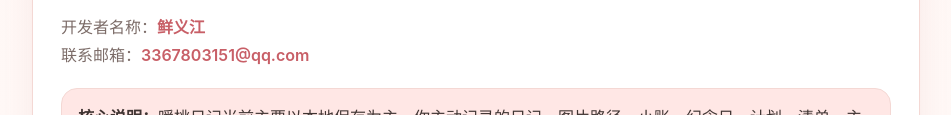
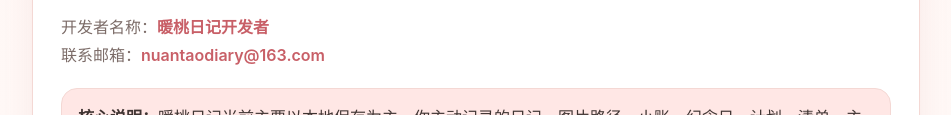
Before and after one commit to XXX00012/nuantao-legal, a plain HTML site: page privacy.html in a window 1280 px wide. Shown: the part 173-288 px from the top of the page, without its empty margins (164-1115 px from the left). Drawn offline with Linux system fonts and the light colour scheme.

Commit message:
修改邮箱

```diff
--- a/privacy.html
+++ b/privacy.html
@@ -67,7 +67,7 @@
     <article class="card">
       <h1>暖桃日记隐私政策</h1>
       <p class="meta">更新时间：2026 年 5 月 2 日<br />生效时间：2026 年 5 月 2 日</p>
-      <p class="meta">开发者名称：<span class="placeholder">鲜义江</span><br />联系邮箱：<span class="placeholder">3367803151@qq.com</span></p>
+      <p class="meta">开发者名称：<span class="placeholder">暖桃日记开发者</span><br />联系邮箱：<span class="placeholder">nuantaodiary@163.com</span></p>
 
       <div class="notice">
         <strong>核心说明：</strong>暖桃日记当前主要以本地保存为主。你主动记录的日记、图片路径、小账、纪念日、计划、清单、主题设置等内容，默认保存在你的设备本地，不会主动上传至服务器。当前版本暂未接入广告 SDK、统计 SDK、登录 SDK、支付 SDK。
@@ -222,7 +222,7 @@
 
       <h2>十、联系方式</h2>
       <p>如你对本隐私政策、个人信息保护或 App 使用有任何问题、意见、投诉或请求，可以通过以下方式联系开发者：</p>
-      <p>开发者名称：<span class="placeholder">鲜义江</span><br />联系邮箱：<span class="placeholder">3367803151@qq.com</span></p>
+      <p>开发者名称：<span class="placeholder">暖桃日记开发者</span><br />联系邮箱：<span class="placeholder">nuantaodiary@163.com</span></p>
       <p>为保障信息安全，处理相关请求时可能需要你提供必要信息以核验身份或定位问题。开发者会在合理范围内尽快处理并回复。</p>
     </article>
   </main>
```
Also changed, not shown: terms.html (+2 -2 lines).
